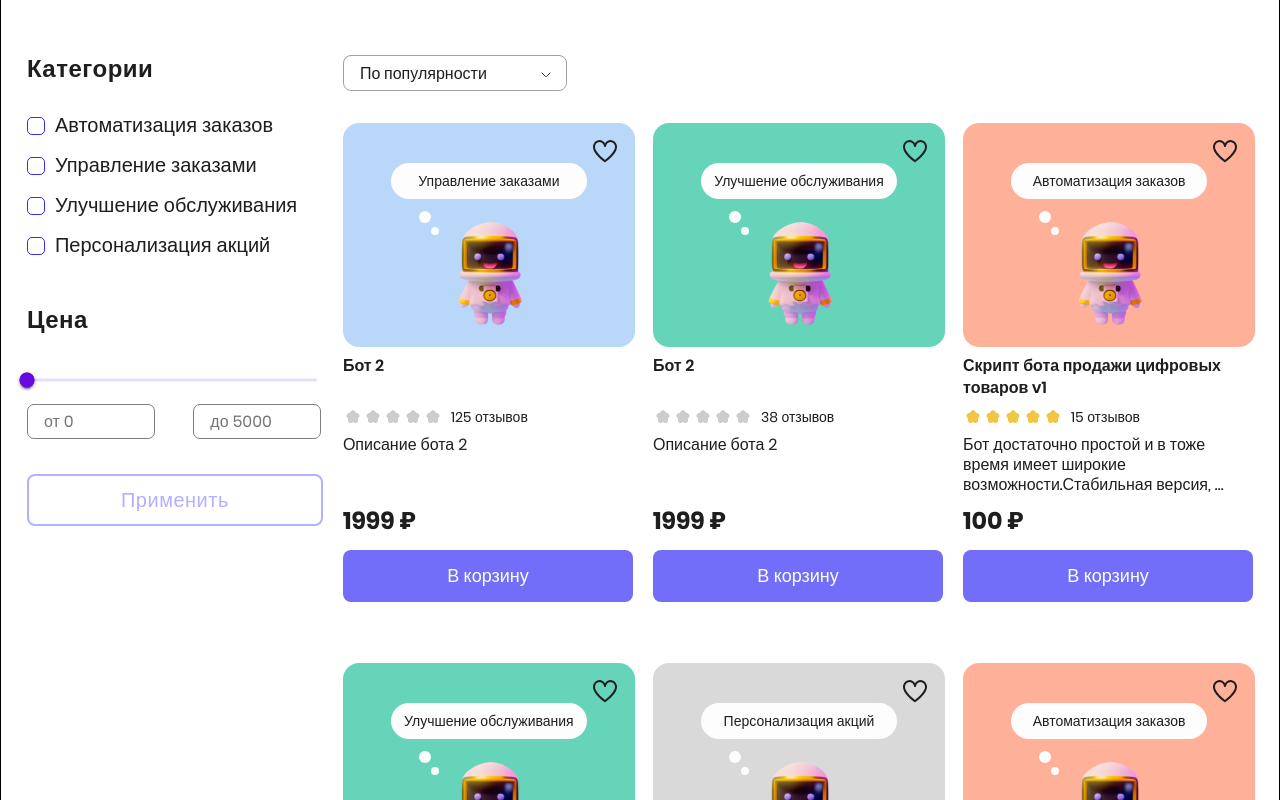
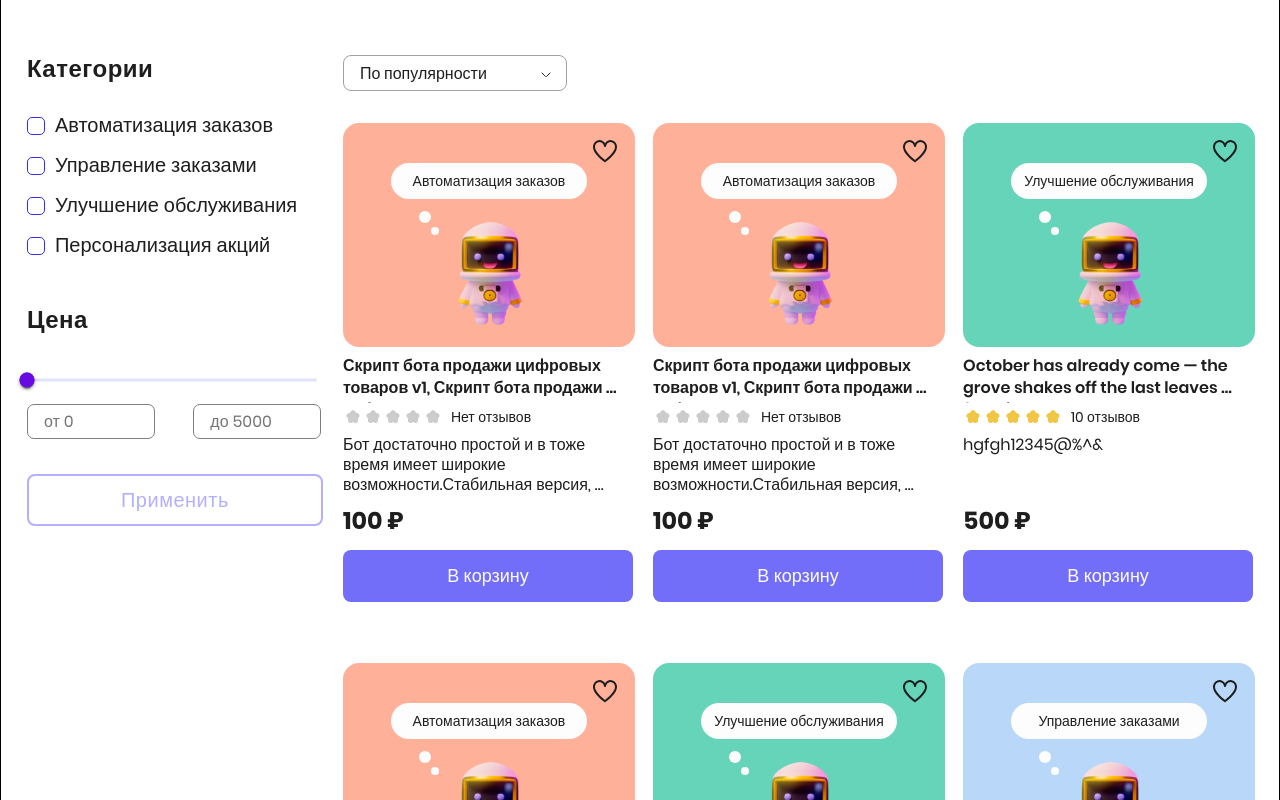
Before and after one commit to Marketplace-of-telegram-bots-for-retail/frontend, a React (Create React App) app: page / in a window 1280 px wide. Shown: the part 400-1200 px from the top of the page. Built offline with nearby package versions, Linux system fonts and the light colour scheme.

Commit message:
edit components file type

```diff
--- a/src/components/Cards/Cards.jsx
+++ b/src/components/Cards/Cards.jsx
@@ -10,7 +10,7 @@ export const Cards = ({ cards }) => {
   return (
     <div className='content__cards'>
       {cards.map((card) => {
-        return <Card key={card._id} card={card} onLike={onLike} />;
+        return <Card key={card.id} card={card} onLike={onLike} />;
       })}
     </div>
   );
--- a/src/components/Showcase/Showcase.jsx
+++ b/src/components/Showcase/Showcase.jsx
@@ -1,4 +1,4 @@
-import React, { useState } from 'react';
+import React from 'react';
 import './Showcase.css';
 import { Dropdown } from '../Dropdown/Dropdown';
 import { Cards } from '../Cards/Cards';
@@ -6,34 +6,14 @@ import { More } from '../More/More';
 import { cards } from '../../temp/cards';
 
 export const Showcase = () => {
-  const [sortCards, setSortCards] = useState([...cards]);
-
   const handleSort = (value) => {
-    let newSortCards = [];
-    if (value === 'popular') {
-      newSortCards = cards.sort((x, y) => y.rating[1] - x.rating[1]);
-      setSortCards(newSortCards);
-    } else if (value === 'rate') {
-      newSortCards = cards.sort((x, y) => x.rating[0] - y.rating[0]);
-      setSortCards(newSortCards);
-    } else if (value === 'priceup') {
-      newSortCards = cards.sort((x, y) => x.price - y.price);
-      setSortCards(newSortCards);
-    } else if (value === 'pricedown') {
-      newSortCards = cards.sort((x, y) => y.price - x.price);
-      setSortCards(newSortCards);
-
-      // } else if (value === 'sale') {
-      // } else if (value === 'newly') {
-    } else {
-      console.log('не отсортировал');
-    }
+    console.log('Выбрать сортировку', value);
   };
 
   return (
     <div className='content__showcase'>
       <Dropdown handleSort={handleSort} />
-      <Cards cards={sortCards} />
+      <Cards cards={cards} />
       <More />
     </div>
   );
```
